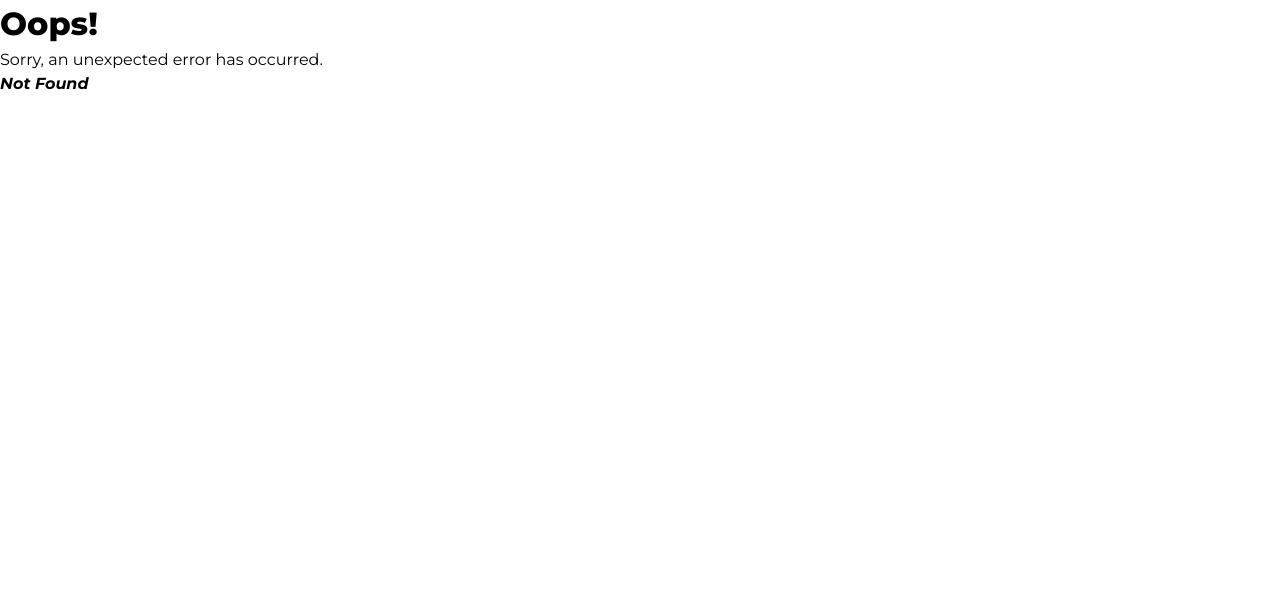
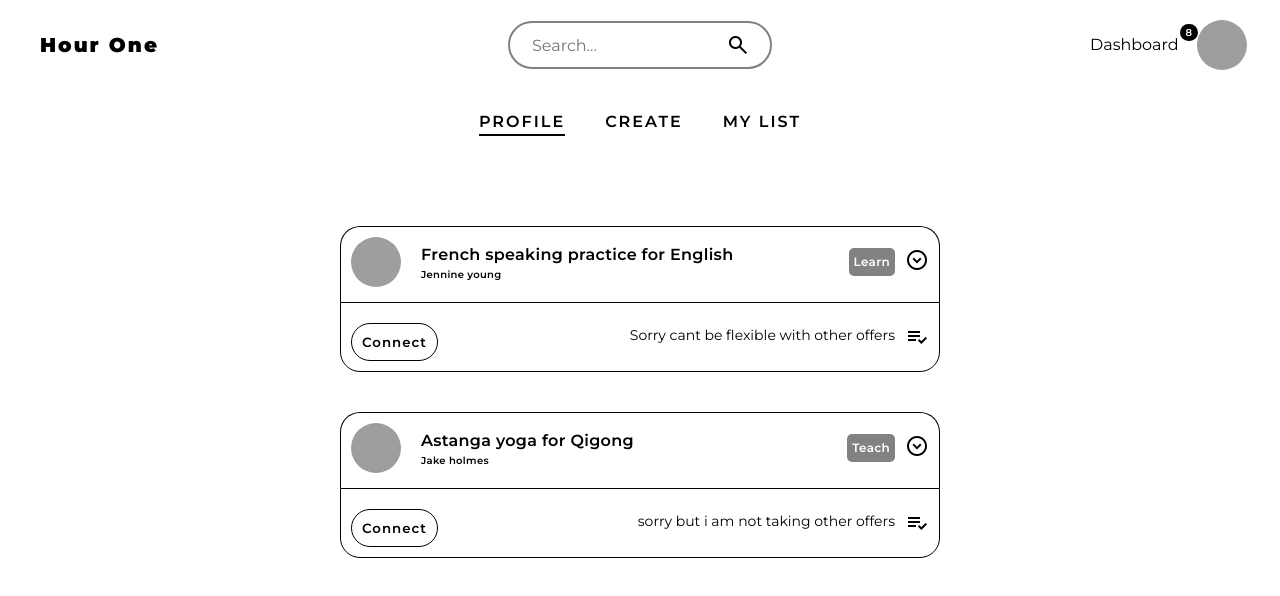
Before and after one commit to n4mr3g/hour-one, a React (Vite) app in the folder client/: page /app/dashboard/myList in a window 1280 px wide. Before the commit this address had no page. Shown: the top 596 px of the page. Built offline with nearby package versions, Linux system fonts and the light colour scheme; grey boxes are pictures that could not be loaded.

Commit message:
:bug: fix: stylistic changes

```diff
--- a/client/src/components/Ad/Ad.tsx
+++ b/client/src/components/Ad/Ad.tsx
@@ -32,7 +32,7 @@ export default function Ad({ ad }) {
       <div className="ad-container-bottom">
         <button className="connect-btn">Connect</button>
         <div className="interests-logo-message">
-          <p> {ad.interests} </p>
+          <p> {ad.comment} </p>
           <span className="material-symbols-outlined favorite">
             playlist_add_check
           </span>
--- a/client/src/components/Dashboard/Dashboard.tsx
+++ b/client/src/components/Dashboard/Dashboard.tsx
@@ -1,32 +1,7 @@
 import "./dashboard.css";
 import Navigation from "../Navigation/Navigation";
 import Menu from "../Menu/Menu";
-// import Profile from "../Profile/Profile";
-// import Form from "../Form/Form";
-import Ad from "../Ad/Ad";
-
-const mocks = [
-  {
-    author: "Jennine young",
-    authorId: "93326cd6-9d7b-4cb7-8fd7-ad9e17b5c3be",
-    offer: "French speaking practice for English",
-    image: "https://i.pravatar.cc/200?u=3@pravatar.com",
-    message:
-      "I have been learning french for sometime now and would love to speak with a native speaker in exchange I am also happy to speak with you in english, its my mother tongue",
-    comment: "Sorry cant be flexible with other offers",
-    type: "Learn",
-  },
-  {
-    author: "Jake holmes",
-    authorId: "71c93918-1651-4792-bd1c-8a8ae78ffdac",
-    offer: "Astanga yoga for Qigong",
-    image: "https://i.pravatar.cc/200?u=2@pravatar.com",
-    message:
-      "I have been doing Astanga yoga for couple of years and recently got interested learning some basic Qigong. If you have any level of knowledge in Qigong and want to exchage that would be great",
-    comment: "sorry but i am not taking other offers",
-    type: "Teach",
-  },
-];
+import { Outlet } from "react-router-dom";
 
 export default function Dashboard() {
   return (
@@ -34,11 +9,7 @@ export default function Dashboard() {
       <Navigation />
       <Menu />
       <div className="dashboard-container">
-        {/* <Profile /> */}
-        {/* <Form /> */}
-        {mocks.map((ad) => (
-          <Ad ad={ad} key={crypto.randomUUID()}></Ad>
-        ))}
+        <Outlet></Outlet>
       </div>
     </div>
   );
--- a/client/src/components/Menu/Menu.css
+++ b/client/src/components/Menu/Menu.css
@@ -1,5 +1,4 @@
 .user-menu {
-  border-top: 1px solid grey;
   display: flex;
   padding: 20px;
   justify-content: center;
@@ -19,3 +18,8 @@
   color: black;
   border-bottom: 2px solid black;
 }
+
+.menu-link {
+  text-decoration: none;
+  color: black;
+}
--- a/client/src/components/Menu/Menu.tsx
+++ b/client/src/components/Menu/Menu.tsx
@@ -1,10 +1,17 @@
+import { Link } from "react-router-dom";
 import "./Menu.css";
 export default function Menu() {
   return (
     <div className="user-menu">
-      <p className="menu-selected">Profile</p>
-      <p>Create</p>
-      <p>My List</p>
+      <Link className="menu-link menu-selected" to={"/app/dashboard/profile"}>
+        Profile
+      </Link>
+      <Link className="menu-link" to={"/app/dashboard/create"}>
+        Create
+      </Link>
+      <Link className="menu-link" to={"/app/dashboard/mylist"}>
+        My List
+      </Link>
     </div>
   );
 }
--- /dev/null
+++ b/client/src/components/MyList/MyList.tsx
@@ -0,0 +1,32 @@
+import Ad from "../Ad/Ad";
+export default function MyList() {
+  const mocks = [
+    {
+      author: "Jennine young",
+      authorId: "93326cd6-9d7b-4cb7-8fd7-ad9e17b5c3be",
+      offer: "French speaking practice for English",
+      image: "https://i.pravatar.cc/200?u=3@pravatar.com",
+      message:
+        "I have been learning french for sometime now and would love to speak with a native speaker in exchange I am also happy to speak with you in english, its my mother tongue",
+      comment: "Sorry cant be flexible with other offers",
+      type: "Learn",
+    },
+    {
+      author: "Jake holmes",
+      authorId: "71c93918-1651-4792-bd1c-8a8ae78ffdac",
+      offer: "Astanga yoga for Qigong",
+      image: "https://i.pravatar.cc/200?u=2@pravatar.com",
+      message:
+        "I have been doing Astanga yoga for couple of years and recently got interested learning some basic Qigong. If you have any level of knowledge in Qigong and want to exchage that would be great",
+      comment: "sorry but i am not taking other offers",
+      type: "Teach",
+    },
+  ];
+  return (
+    <>
+      {mocks.map((ad) => (
+        <Ad ad={ad} key={crypto.randomUUID()}></Ad>
+      ))}
+    </>
+  );
+}
--- a/client/src/components/Navigation/Navigation.css
+++ b/client/src/components/Navigation/Navigation.css
@@ -2,9 +2,12 @@
   display: flex;
   align-items: center;
   justify-content: space-between;
-  margin: 20px;
+  margin: 20px 40px;
 }
 
+.same-width {
+  width: 150px;
+}
 .logo {
   font-weight: 900;
   letter-spacing: 2px;
@@ -13,7 +16,6 @@
 
 .nav-options {
   display: flex;
-  gap: 20px;
 }
 
 .my-list {
--- a/client/src/components/Navigation/Navigation.tsx
+++ b/client/src/components/Navigation/Navigation.tsx
@@ -7,11 +7,11 @@ export default function Navigation() {
   const [listCount, setListCount] = useState(8);
   return (
     <div className="navigation-container">
-      <div className="logo">Hour One</div>
+      <div className="logo same-width">Hour One</div>
       <SearchBar />
-      <div className="nav-options">
+      <div className="nav-options same-width">
         <div className="mylist-wrapper">
-          <Link to={"/app/dashboard"} className="my-list">
+          <Link to={"/app/dashboard/profile"} className="my-list">
             Dashboard
           </Link>
           <div className={listCount > 0 ? "list-count" : ""}>
--- a/client/src/components/Profile/Profile.css
+++ b/client/src/components/Profile/Profile.css
@@ -5,6 +5,7 @@
   width: 400px;
   position: relative;
   font-size: 18px;
+  margin-top: 40px;
 }
 .profile-image {
   border-radius: 100px;
```
Also changed, not shown: client/src/main.tsx (+18 -1 lines).
